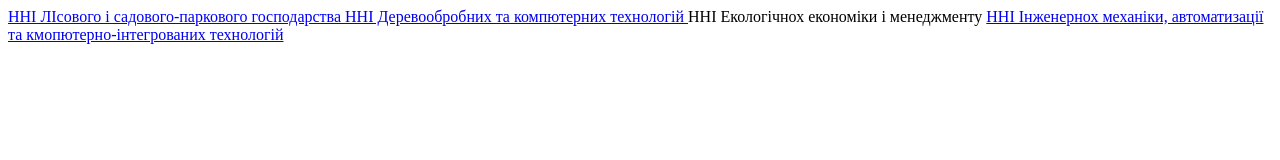
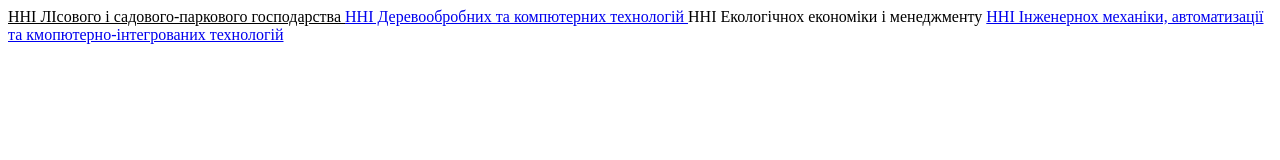
Before and after one commit to Adsaid/Practic_github-1, a plain HTML site: page index.html in a window 1280 px wide. Drawn offline with Linux system fonts and the light colour scheme.

Commit message:
Update index.html

```diff
--- a/index.html
+++ b/index.html
@@ -2,14 +2,18 @@
 <html>
   <head>
     <style>
-            .active{
-                color:blue
+      .active {
+        color: black;
       }
     </style>
   </head>
   <body>
     <div class="list-group">
-      <a href="#" class="list-group-item list-group-item-action active " aria-current="true">
+      <a
+        href="#"
+        class="list-group-item list-group-item-action active"
+        aria-current="true"
+      >
         ННІ ЛІсового і садового-паркового господарства
       </a>
       <a href="#" class="list-group-item list-group-item-action">
@@ -19,7 +23,8 @@
         ННІ Екологічнох економіки і менеджменту
       </a>
       <a href="#" class="list-group-item list-group-item-action">
-        ННІ Інженернох механіки, автоматизації та кмопютерно-інтегрованих технологій
+        ННІ Інженернох механіки, автоматизації та кмопютерно-інтегрованих
+        технологій
       </a>
     </div>
   </body>
```
Lines whose indentation alone changed are shown as unchanged.
